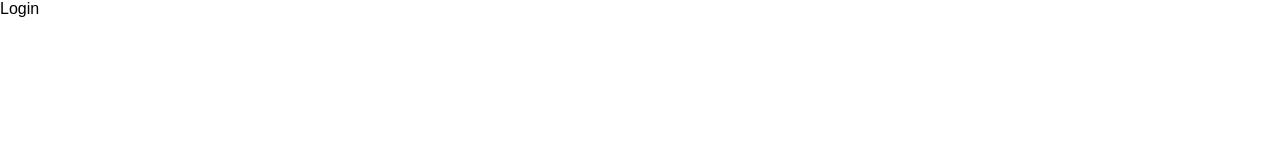
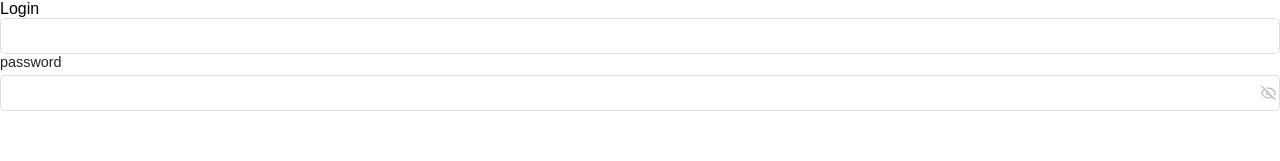
Before and after one commit to saisab29/projectION-project-manager, a React (Create React App) app: page /login in a window 1280 px wide. Shown: the top 161 px of the page. Built offline with nearby package versions, Linux system fonts and the light colour scheme.

Commit message:
Input Control Component Added

```diff
--- a/src/components/Auth/Auth.jsx
+++ b/src/components/Auth/Auth.jsx
@@ -1,4 +1,5 @@
 import React from 'react'
+import InputControl from '../InputControl/InputControl';
 import styles from './Auth.module.css'
 
 function Auth(props) {
@@ -7,6 +8,8 @@ function Auth(props) {
         <div className={styles.container}>
             <form className={styles.from}>
                 <p className={styles.heading}>{isSignup ? "Signup" : "Login"}</p>
+                <InputControl />
+                <InputControl label={"password"} isPassword />
             </form>
         </div>
     );
--- /dev/null
+++ b/src/components/InputControl/InputControl.jsx
@@ -0,0 +1,29 @@
+import React from 'react'
+import { useState } from 'react';
+import { Eye, EyeOff } from 'react-feather';
+
+import styles from "./InputControl.module.css"
+
+function InputControl({ label, isPassword, ...props }) {
+    const [isVisible, setIsVisible] = useState(true);
+
+    return (
+        <div className={styles.container}>
+            {label && <labeL>{label}</labeL>}
+            <div className={styles.inputContainer}>
+
+                <input type={isPassword ? (isVisible ? "text" : "password") : "text"} {...props} />
+                {
+                    isPassword && (
+
+                        <div className={styles.icon}>
+                            {isVisible ? (<EyeOff onClick={() => setIsVisible((prev) => !prev)} />) :
+                                (<Eye onClick={() => setIsVisible((prev) => !prev)} />)}</div>
+
+                    )}
+            </div>
+        </div>
+    )
+}
+
+export default InputControl
--- /dev/null
+++ b/src/components/InputControl/InputControl.module.css
@@ -0,0 +1,56 @@
+.container {
+    display: flex;
+    flex-direction: column;
+    gap: 5px;
+  }
+
+  .container label {
+    font-weight: 500;
+    color: #252525;
+    font-size: 0.9rem;
+  }
+
+  .container input {
+    width: 100%;
+    border: 1px solid #ddd;
+    border-radius: 5px;
+    padding: 8px 10px;
+    outline: none;
+    font-size: 1rem;
+    transition: 200ms;
+    padding-right: 25px;
+  }
+
+  .container input:hover {
+    border: 1px solid #bbbbbb;
+  }
+
+  .container input:focus {
+    border: 1px solid #22c48b;
+  }
+
+  .inputContainer {
+    position: relative;
+  }
+
+  .inputContainer:hover .icon svg {
+    color: #5a5a5a;
+  }
+  .inputContainer:focus-within .icon svg {
+    color: #22c48b;
+  }
+  .inputContainer .icon {
+    position: absolute;
+    right: 4px;
+    top: 50%;
+    transform: translateY(-50%);
+    display: flex;
+    justify-content: center;
+    align-items: center;
+  }
+
+  .inputContainer .icon svg {
+    height: 15px;
+    width: 15px;
+    color: #bbb;
+  }
```
